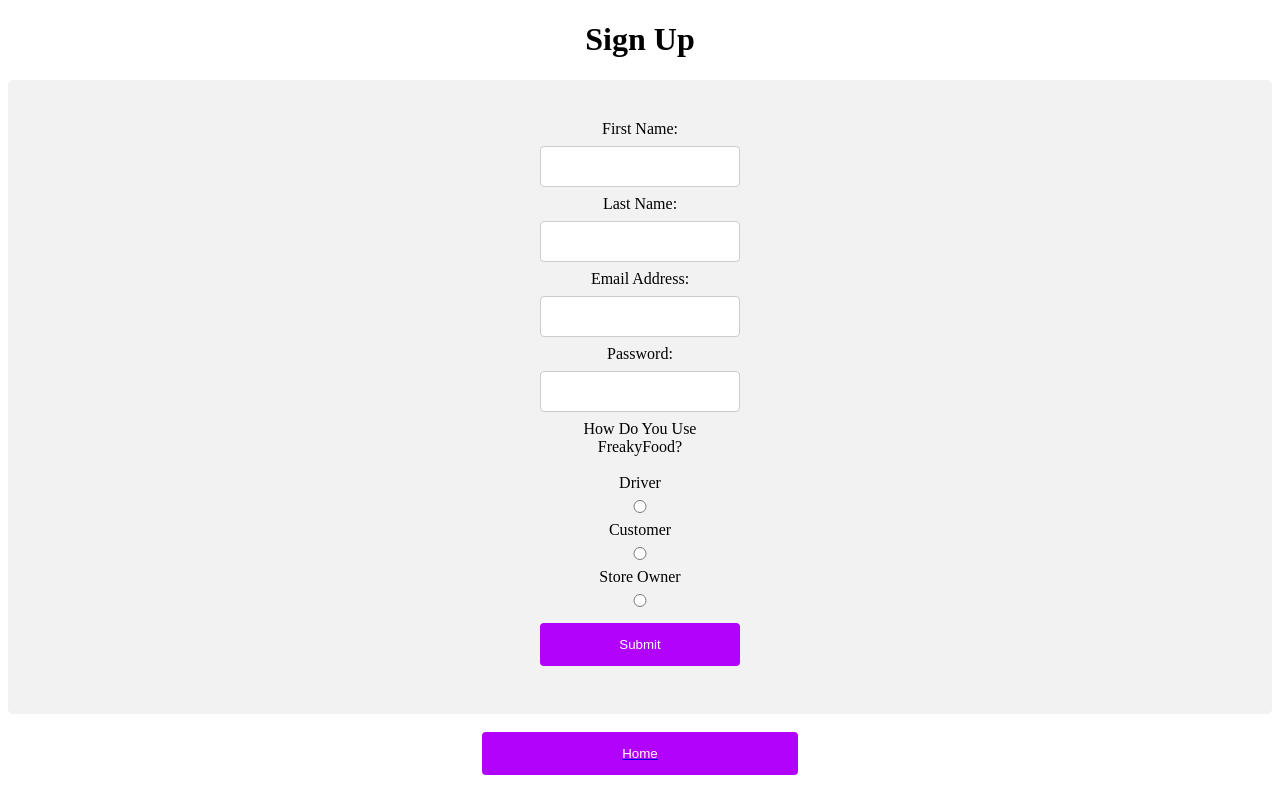
After one commit to RichVult/freakyFood, a Flask app: page /signup in a window 1280 px wide. The commit adds this page. Run offline with Flask 3, Linux system fonts and the light colour scheme.

Commit message:
singup working

```diff
--- a/project/app.py
+++ b/project/app.py
@@ -1,11 +1,87 @@
-from flask import Flask, render_template
-from db.server import *  # import all from server
+from flask import Flask, render_template, request, redirect, url_for
+from db.server import app, db  # import all from server
+from sqlalchemy import *
 
-app = Flask(__name__, template_folder='templates')  # Set the template folder
+from db.schema.Users import Users
+from db.schema.UserTypes import UserTypes
 
 @app.route('/')
 def index():
-    return render_template('FFHomePage.html')
+    return render_template('index.html')
+
+@app.route('/signup', methods=['GET','POST'])
+def signup():
+    if request.method == 'POST':
+        # Get values from form
+        new_email = request.form["Email"]
+        new_password = request.form["Password"]
+        new_first_name = request.form["FirstName"]
+        new_last_name = request.form["LastName"]
+        new_user_type = request.form["UserType"]
+
+        # Define allowed user types
+        allowed_user_types = ['Driver', 'Customer', 'StoreOwner']
+
+        # Check if the user type is valid
+        if new_user_type not in allowed_user_types:
+            return "Invalid user type. Please select from Driver, Customer, or Store Owner.", 400
+
+        # Check if the user type exists in the database
+        existing_user_type = db.session.execute(select(UserTypes).where(UserTypes.TypeName == new_user_type)).scalar_one_or_none()
+
+        # If it doesn't exist, create a new user type
+        if existing_user_type is None:
+            create_user_type = insert(UserTypes).values(TypeName=new_user_type)
+            db.session.execute(create_user_type)
+            db.session.commit()
+
+            # Grab the created user type's ID
+            user_type_id = db.session.execute(select(UserTypes.UserTypeID).where(UserTypes.TypeName == new_user_type)).scalar_one()
+        else:
+            # Use the existing user type's ID
+            user_type_id = existing_user_type.UserTypeID
+
+        # Create a new user
+        create_user = insert(Users).values(
+            UserTypeID=user_type_id,
+            Email=new_email,
+            Password=new_password,
+            FirstName=new_first_name,
+            LastName=new_last_name,
+            Address=None,
+            CardNumber=None
+        )
+        db.session.execute(create_user)
+        db.session.commit()
+        return redirect(url_for('index'))
+
+    return render_template('signup.html')
+    return render_template('signup.html')
+
+@app.route('/login', methods=['GET','POST'])
+def login():
+    if request.method == 'POST':
+    # from request.form extract password and Email
+        entered_pass = request.form["Password"]
+        entered_email = request.form["Email"]
+
+        # select password from users where Email == entered_email and compare to input password
+        pass_query = select(Users.Password).where(Users.Email == entered_email)
+
+        # return redirect if accepted to new page to be created for login
+        user_pass = db.session.execute(pass_query).fetchone()
+
+        # return to homepage/maybe send message of failure
+        if user_pass[0] == entered_pass:
+            return redirect(url_for('index'))
+        else:
+            # redirect to login
+            return redirect(url_for('login'))
+    return render_template('login.html')
+
+@app.route('/users')
+def users():
+    return render_template('users.html')
 
 if __name__ == "__main__":
     app.run(debug=True)
--- a/project/db/schema/MenuItems.py
+++ b/project/db/schema/MenuItems.py
@@ -13,7 +13,7 @@ class MenuItems(db.Model):
     MIPrice = db.Column(db.Float, nullable=False)
 
     # Define relationship
-    menu = db.relationship('Menu', back_populates='MenuItems')
+    menu = db.relationship('Menu', back_populates='menu_items')
 
     def __init__(self, newMenuID, newMIName, newMIDesc, newMICal, newMIPrice):
         self.MenuID = newMenuID
--- a/project/db/schema/OrderItems.py
+++ b/project/db/schema/OrderItems.py
@@ -9,7 +9,7 @@ class OrderItems(db.Model):
     ItemQuantity = db.Column(db.Integer)
 
     # Define Relationship
-    associated_order = db.relationship('Order', back_populates='OrderItems')
+    order = db.relationship('Orders', back_populates='order_items')
 
     # Constructor
     def __init__(self, newMenuItemID, newItemQuantity):
--- a/project/db/schema/Orders.py
+++ b/project/db/schema/Orders.py
@@ -16,6 +16,8 @@ class Orders(db.Model):
     user = db.relationship('Users', foreign_keys=[UserID])
     driver = db.relationship('Users', foreign_keys=[DriverID])
     store = db.relationship('Store', back_populates='orders')
+
+    order_items = db.relationship('OrderItems', back_populates='order')
 
     # Constructor
     def __init__(self, newDriverID, newStoreID, newOrderStatusID, newOrderDate):
--- a/project/db/schema/Store.py
+++ b/project/db/schema/Store.py
@@ -10,7 +10,9 @@ class Store(db.Model):
 
 
     # Define Relationship
-    user = db.relationship('Users', back_populates='Store')
+    user = db.relationship('Users', back_populates='stores')
+    menus = db.relationship('Menu', back_populates='store')
+    orders = db.relationship('Orders', back_populates='store')
 
     # Construction
     def __init__(self, newStorename):
--- a/project/db/schema/UserTypes.py
+++ b/project/db/schema/UserTypes.py
@@ -7,6 +7,9 @@ class UserTypes(db.Model):
     # Define Columns
     UserTypeID = db.Column(db.Integer,primary_key=True, autoincrement=True)
     TypeName = db.Column(db.String)
+
+    # Define Relationship
+    Users = db.relationship('Users', back_populates='user_type', cascade='all, delete-orphan')
 
     # Constructor
     def __init__(self, newTypeName):
--- a/project/db/server.py
+++ b/project/db/server.py
@@ -5,6 +5,7 @@ from dotenv import load_dotenv
 from flask import Flask
 from flask_sqlalchemy import SQLAlchemy
 from sqlalchemy import text
+from db.scripts.dummyData import insert_user_types
 
 # import environment variables from .env
 load_dotenv()
@@ -46,3 +47,6 @@ with app.app_context():
 
     # create all database tables
     db.create_all()
+
+    # load dummy data
+    insert_user_types()
--- a/project/static/style.css
+++ b/project/static/style.css
@@ -1,42 +1,87 @@
+div {
+  border-radius: 5px;
+  background-color: #f2f2f2;
+  padding: 20px;
+}
 
-        body {
-            background-color: #FFF;
-            font-family: 'Times New Roman', Times, serif;
-            margin: 0;
-            padding: 0;
+#home {
+  width: 25%;
+  background-color: #b103fc;
+  color: white;
+  padding: 14px 20px;
+  margin: 8px 0;
+  border: none;
+  border-radius: 4px;
+  cursor: pointer;
+  display: block;
+  margin: auto;
+}
+
+#index {
+  border-radius: 5px;
+  background-color: #f2f2f2;
+  padding: 20px;
   text-align: center;
 }
-        .search-bar {
-            margin: 200px;
 
+button {
+  width: 25%;
+  background-color: #b103fc;
+  color: white;
+  padding: 14px 20px;
+  margin: 8px 0;
+  border: none;
+  border-radius: 4px;
+  cursor: pointer;
 }
-        /*.logo {
+
+button:hover {
+  background-color: #ba03fc;
+}
+
+h1 {
+  text-align: center;
+}
+
+input,
+select {
+  width: 100%;
+  padding: 12px 20px;
+  margin: 8px 0;
   display: inline-block;
-            width: 150px;
-            height: 150px;
-            margin: 20px;
-        }*/
-        .content {
-            display: flex;
-            flex-wrap: wrap;
-            justify-content: center;
+  border: 1px solid #ccc;
+  border-radius: 4px;
+  box-sizing: border-box;
 }
-        footer {
-            position: fixed;
-            bottom: 0;
-            left: 0;
-            right: 0;
-            background-color: #00BFFF;
-            padding: 30px;
-            display: flex;
-            justify-content: space-around;
+
+input[type=submit] {
+  width: 100%;
+  background-color: #b103fc;
+  color: white;
+  padding: 14px 20px;
+  margin: 8px 0;
+  border: none;
+  border-radius: 4px;
+  cursor: pointer;
 }
-        footer div {
-            font-size: 2em;
+
+input[type=submit]:hover {
+  background-color: #ba03fc;
 }
-        header {
-            background-color: #00BFFF;
-            padding: 20px;
-            color: white;
-            font-size: 2em;
+
+table {
+  font-family: arial, sans-serif;
+  border-collapse: collapse;
+  width: 100%;
 }
+
+td,
+th {
+  border: 1px solid #dddddd;
+  text-align: left;
+  padding: 8px;
+}
+
+tr:nth-child(even) {
+  background-color: #dddddd;
+}
--- /dev/null
+++ b/project/templates/signup.html
@@ -0,0 +1,52 @@
+<!DOCTYPE html>
+<html>
+
+<head>
+    <title>Lab 6 Sign Up</title>
+    <link rel="stylesheet" href="/static/style.css">
+</head>
+
+<body>
+    <h1>Sign Up</h1>
+    <div style=" display: flex; justify-content: center; align-items: center;">
+        <!-- Create a sign up form here -->
+        <div style="text-align: center; max-width: 200px;">
+            <form method="post">
+                <label for="FirstName">First Name:</label><br>
+                <input type="text" id="FirstName" name="FirstName" minlength="2" required><br>
+
+                <label for="LastName">Last Name:</label><br>
+                <input type="text" id="LastName" name="LastName" minlength="2" required><br>
+
+                <label for="Email">Email Address:</label><br>
+                <input type="text" id="Email" name="Email" required><br>
+
+                <label for="Password">Password:</label><br>
+                <input type="password" id="password" name="Password" required>
+
+                <label for="UserType">How Do You Use FreakyFood? </label><br><br>
+
+                <label for="Driver">Driver</label><br>
+                <input type="radio" name="UserType" value="Driver" required>
+
+                <label for="Customer">Customer</label><br>
+                <input type="radio" name="UserType" value="Customer" required>
+
+
+                <label>Store Owner </label><br>
+                <input type="radio" name="UserType" value="StoreOwner" required>
+
+                <br>
+                <input type="submit">
+            </form>
+        </div>
+    </div>
+
+    <br>
+    <a href="/">
+        <button type="button" id="home">Home</button>
+    </a>
+</body>
+
+</html>
+<!--FirstName", "LastName", "Email", "PhoneNumber", "Password"-->
```
Also changed, not shown: project/db/schema/Menu.py (+4 -3 lines), project/db/schema/Users.py (+5 -4 lines), project/db/scripts/dummyData.py (added, +17 -0 lines), project/templates/index.html (+23 -6 lines), project/templates/login.html (added, +32 -0 lines), project/templates/users.html (added, +43 -0 lines). Lines whose indentation alone changed are shown as unchanged.
